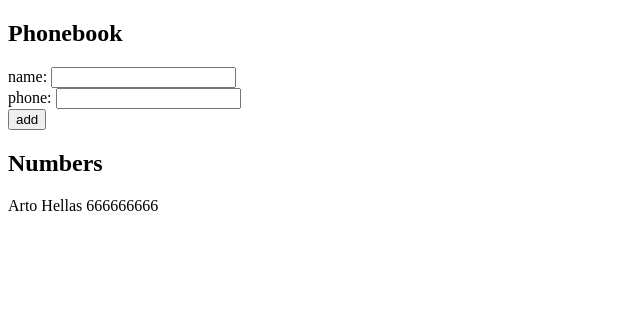
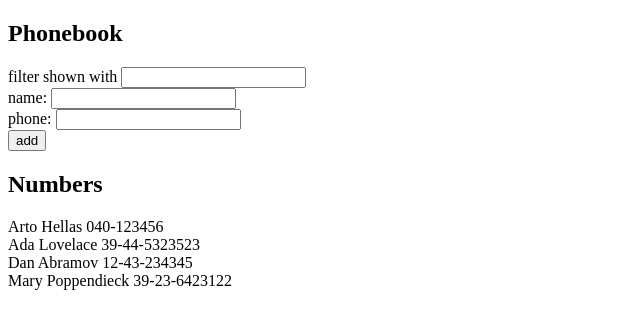
Before and after one commit to GuillemDolcet/fullstackopen, a React (Vite) app in the folder part2/phonebook/: page / in a window 1280 px wide. Shown: the top 328 px of the page, without its empty margins (0-640 px from the left). Built offline with nearby package versions, Linux system fonts and the light colour scheme.

Commit message:
exercice 2.9 + 2.10

```diff
--- a/part2/phonebook/src/App.jsx
+++ b/part2/phonebook/src/App.jsx
@@ -1,44 +1,60 @@
 import { useState } from 'react'
-import Number from "./components/Number.jsx";
+import Filter from "./components/Filter.jsx";
+import Form from "./components/Form.jsx";
+import Persons from "./components/Persons.jsx";
 
 const App = () => {
     const [persons, setPersons] = useState([
-        { name: 'Arto Hellas', phone: '666666666' }
-    ])
+        { name: 'Arto Hellas', number: '040-123456' },
+        { name: 'Ada Lovelace', number: '39-44-5323523' },
+        { name: 'Dan Abramov', number: '12-43-234345' },
+        { name: 'Mary Poppendieck', number: '39-23-6423122' }
+    ]);
+
     const [newName, setNewName] = useState('')
-    const [newPhone, setNewPhone] = useState('')
+    const [newNumber, setNewNumber] = useState('')
+    const [filterName, setFilterName] = useState('')
 
     const onSubmit = (event) => {
         event.preventDefault()
 
-        if (!persons.find(o => o.name === newName || o.phone === newPhone)) {
-            setPersons(persons => [...persons, {name: newName, phone: newPhone}])
+        if (!persons.find(o => o.name === newName || o.number === newNumber)) {
+            setPersons(persons => [...persons, {name: newName, number: newNumber}])
             return;
         }
 
         alert(`${newName} is already added to phonebook`)
     }
 
+    const handleFilterNameChange = (event) => {
+        setFilterName(event.target.value)
+    }
+
+    const handleNameChange = (event) => {
+        setNewName(event.target.value)
+    }
+
+    const handleNumberChange = (event) => {
+        setNewNumber(event.target.value)
+    }
+
+    const personsFiltered = persons.filter(
+        person => person.name.toLowerCase().includes(filterName.toLowerCase())
+    );
+
     return (
         <div>
             <h2>Phonebook</h2>
-            <form onSubmit={onSubmit}>
-                <div>
-                    name: <input value={newName} onChange={e => setNewName(e.target.value)} required={true} />
-                </div>
-                <div>
-                    phone: <input value={newPhone} onChange={e => setNewPhone(e.target.value)} required={true} />
-                </div>
-                <div>
-                    <button type="submit">add</button>
-                </div>
-            </form>
+            <Filter onChange={handleFilterNameChange} value={filterName}></Filter>
+            <Form
+                onSubmit={onSubmit}
+                newName={newName}
+                newNumber={newNumber}
+                handleNameChange={handleNameChange}
+                handleNumberChange={handleNumberChange}
+            />
             <h2>Numbers</h2>
-            {
-                persons.map((person) => (
-                    <Number key={person.name} number={person.name} phone={person.phone} />
-                ))
-            }
+            <Persons persons={personsFiltered} />
         </div>
     )
 }
--- /dev/null
+++ b/part2/phonebook/src/components/Filter.jsx
@@ -0,0 +1,7 @@
+const Filter = ({onChange, value}) => (
+    <div>
+        filter shown with <input value={value} type="text" onChange={onChange} />
+    </div>
+)
+
+export default Filter
--- /dev/null
+++ b/part2/phonebook/src/components/Form.jsx
@@ -0,0 +1,15 @@
+const Form = ({onSubmit, newName, newNumber, handleNameChange, handleNumberChange}) => (
+    <form onSubmit={onSubmit}>
+        <div>
+            name: <input value={newName} onChange={handleNameChange} required={true} />
+        </div>
+        <div>
+            phone: <input value={newNumber} onChange={handleNumberChange} required={true} />
+        </div>
+        <div>
+            <button type="submit">add</button>
+        </div>
+    </form>
+)
+
+export default Form
--- a/part2/phonebook/src/components/Number.jsx
+++ /dev/null
@@ -1,5 +0,0 @@
-const Number = ({number, phone}) => (
-    <div>{number} {phone}</div>
-)
-
-export default Number
--- /dev/null
+++ b/part2/phonebook/src/components/Person.jsx
@@ -0,0 +1,5 @@
+const Person = ({name, number}) => (
+    <div>{name} {number}</div>
+)
+
+export default Person
--- /dev/null
+++ b/part2/phonebook/src/components/Persons.jsx
@@ -0,0 +1,9 @@
+import Person from "./Person.jsx";
+
+const Persons = ({persons}) => (
+    persons.map((person) => (
+        <Person key={person.name} name={person.name} number={person.number} />
+    ))
+)
+
+export default Persons
```
